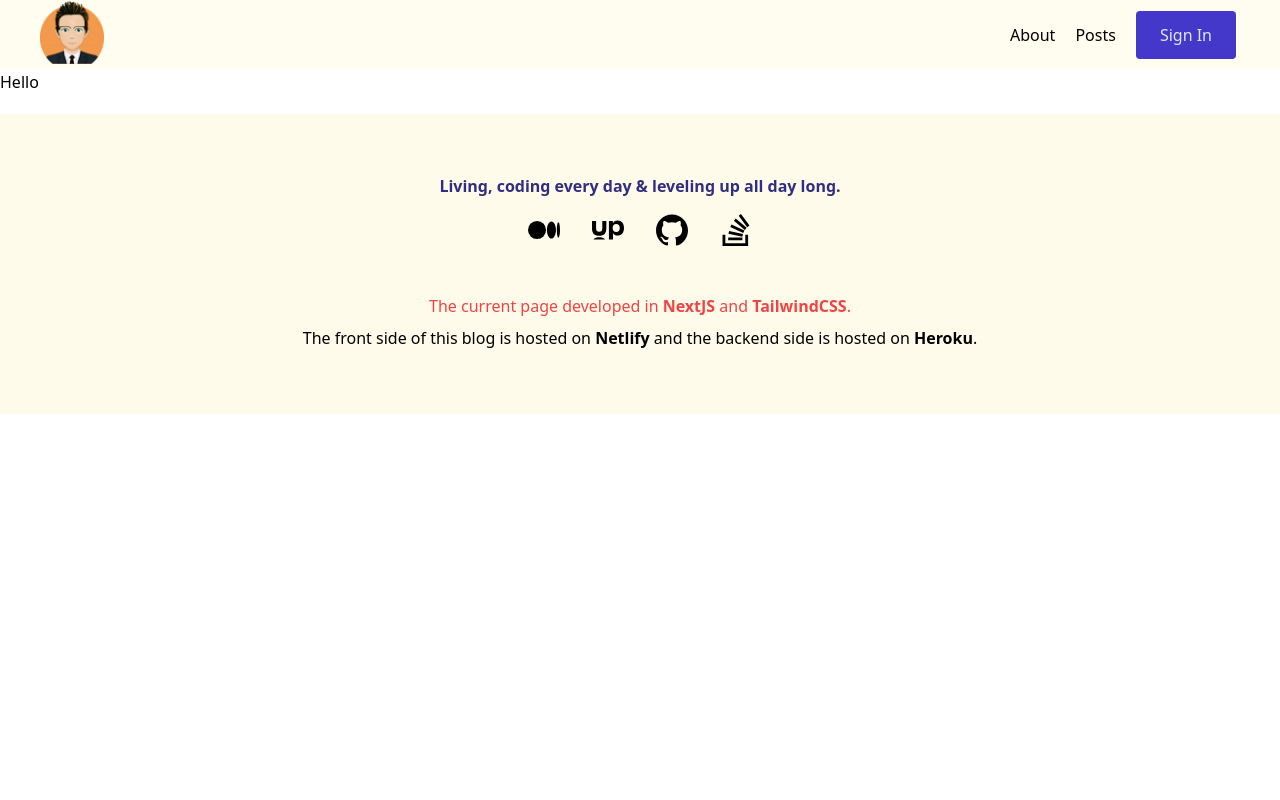
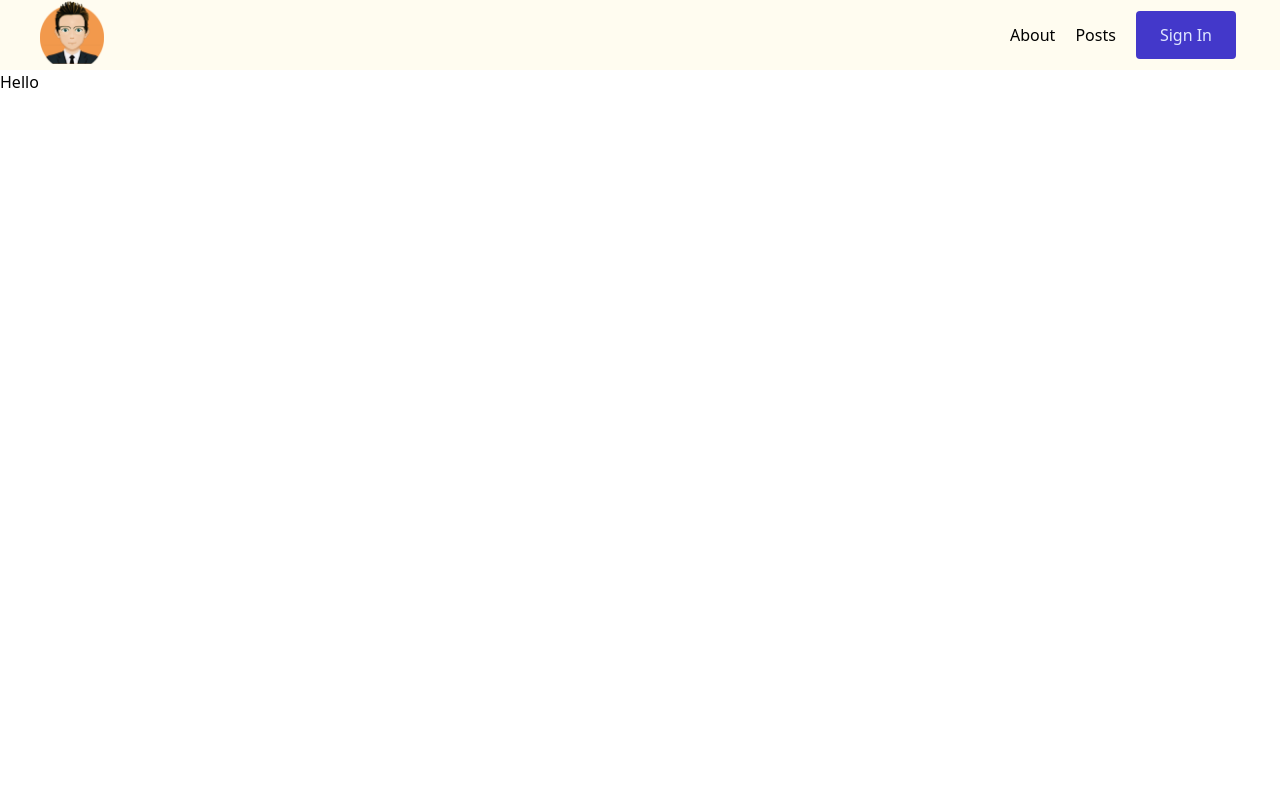
Before and after one commit to esmaeilmirzaee/studious, a Next.js app in the folder f/: page /posts in a window 1280 px wide. Shown: the top 800 px of the page. Built offline with nearby package versions, Linux system fonts and the light colour scheme.

Commit message:
About page

```diff
--- a/f/comps/Layout.jsx
+++ b/f/comps/Layout.jsx
@@ -2,10 +2,14 @@ import Navbar from './Navbar';
 import Footer from './Footer';
 const Layout = ({ children }) => {
   return (
-    <div className='md:flex-row '>
-      <Navbar />
-      {children}
-      <Footer />
+    <div className=''>
+      <div className=''>
+        <Navbar />
+      </div>
+      <main className='min-h-screen'>{children}</main>
+      <footer className='sticky mt-auto'>
+        <Footer />
+      </footer>
     </div>
   );
 };
--- a/f/package.json
+++ b/f/package.json
@@ -14,6 +14,7 @@
     "react": "^17.0.1",
     "react-dom": "^17.0.1",
     "react-icons": "^4.2.0",
+    "react-spring": "^9.0.0-rc.3",
     "tailwindcss": "^2.0.2"
   }
 }
--- a/f/pages/_app.js
+++ b/f/pages/_app.js
@@ -1,20 +1,14 @@
 import '../styles/globals.css';
 import Head from 'next/head';
-import Navbar from '../comps/Navbar';
-import Footer from '../comps/Footer';
+import Layout from '../comps/Layout';
 
 function MyApp({ Component, pageProps }) {
   return (
-    <>
-      <Head>
-        <title>Esmaeil MIRZAEE | Posts</title>
-      </Head>
-      <Navbar />
-      <Component {...pageProps} />
-      <footer className='absolute sticky left-0 bottom-0'>
-        <Footer />
-      </footer>
-    </>
+    <div className=''>
+      <Layout>
+        <Component {...pageProps} />
+      </Layout>
+    </div>
   );
 }
 
--- a/f/pages/posts.jsx
+++ b/f/pages/posts.jsx
@@ -1,6 +1,11 @@
+import Head from 'next/head';
+
 const posts = () => {
   return (
     <>
+      <Head>
+        <title>Esmaeil MIRZAEE | Posts</title>
+      </Head>
       <div className=''>
         <div className=''>Hello</div>
       </div>
```
Also changed, not shown: 1 other file (tests, documents, lock files or other folders).
